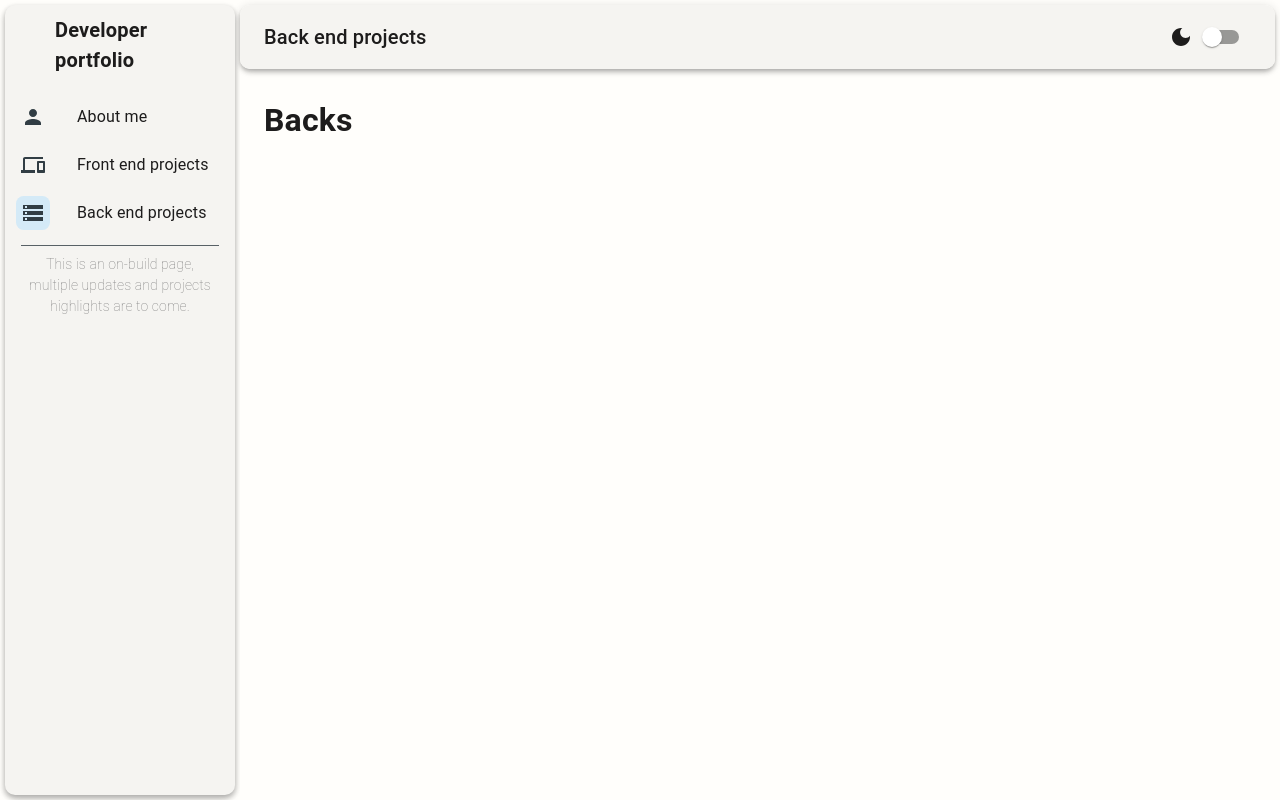
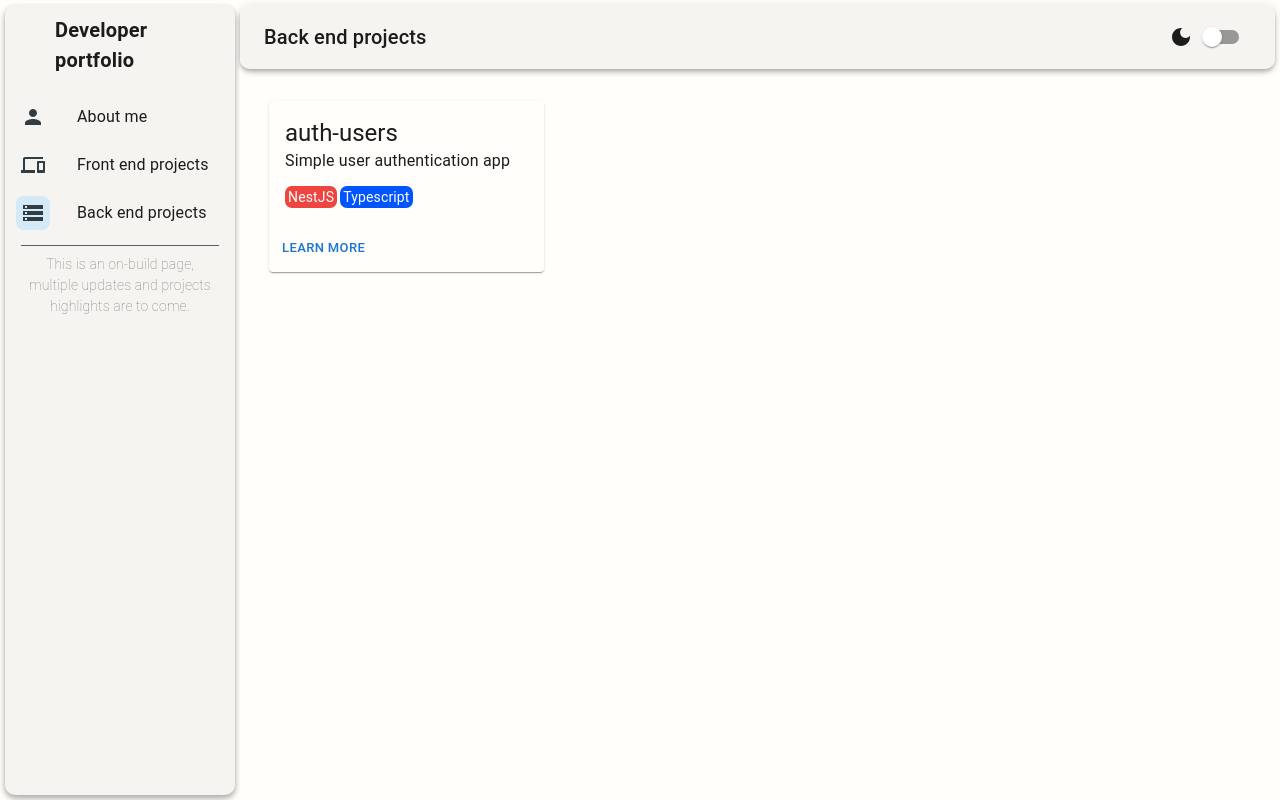
Before and after one commit to fernandoG494/dev-portfolio-v2, a React (Vite) app: page /back-projects in a window 1280 px wide. Built offline with nearby package versions, Linux system fonts and the light colour scheme.

Commit message:
Back end auth users project highlights and minor fixes

```diff
--- a/src/components/ProjectCard.tsx
+++ b/src/components/ProjectCard.tsx
@@ -1,45 +1,51 @@
 import {
-  Box,
   Button,
   Card,
   CardActions,
   CardContent,
   Typography,
 } from "@mui/material";
-import { IProject } from "../interfaces/data";
+import { useContext } from "react";
+import { Link } from "react-router-dom";
+import { useDispatch } from "react-redux";
 
-const ProjectCard = ({ title, description, technologies }: IProject) => {
-  console.log(title, description, technologies);
+import Snack from "./Snack";
+import { IProject, ITechs } from "../interfaces/data";
+import { PlaceThemeContext } from "../interfaces/theme";
+import { setActualPage, setActualTitle } from "../store/slices/layoutSlice";
 
-  const bull = (
-    <Box
-      component="span"
-      sx={{ display: "inline-block", mx: "2px", transform: "scale(0.8)" }}
-    >
-      •
-    </Box>
-  );
+import "../styles/components/ProjectCard.scss";
+
+const ProjectCard = ({ title, description, technologies, url }: IProject) => {
+  const dispatcher = useDispatch();
+  const { themeType } = useContext(PlaceThemeContext);
 
   return (
-    <Card sx={{ minWidth: 275, maxWidth: 340 }}>
+    <Card className={`Card-wrapper ${themeType}`}>
       <CardContent>
-        <Typography sx={{ fontSize: 14 }} color="text.secondary" gutterBottom>
-          Word of the Day
+        <Typography variant="h5" component="div">
+          {title}
         </Typography>
-        <Typography variant="h5" component="div">
-          be{bull}nev{bull}o{bull}lent
-        </Typography>
-        <Typography sx={{ mb: 1.5 }} color="text.secondary">
-          adjective
-        </Typography>
-        <Typography variant="body2">
-          well meaning and kindly.
-          <br />
-          {'"a benevolent smile"'}
-        </Typography>
+        <Typography sx={{ mb: 1.5 }}>{description}</Typography>
+        {technologies.map((tech: ITechs) => (
+          <Snack
+            key={tech.name}
+            technologie={tech.name}
+            backGroundColor={tech.background}
+            textColor={tech.color}
+          />
+        ))}
       </CardContent>
       <CardActions>
-        <Button size="small">Learn More</Button>
+        <Link
+          to={url}
+          onClick={() => {
+            dispatcher(setActualPage(url));
+            dispatcher(setActualTitle("Back end projects / auth-users"));
+          }}
+        >
+          <Button size="small">Learn More</Button>
+        </Link>
       </CardActions>
     </Card>
   );
--- /dev/null
+++ b/src/components/Snack.tsx
@@ -0,0 +1,16 @@
+import { ISnack } from "../interfaces/components";
+
+import "../styles/components/Snack.scss";
+
+const Snack = ({ technologie, backGroundColor, textColor }: ISnack) => {
+  return (
+    <span
+      className="Snack-wrapper"
+      style={{ backgroundColor: backGroundColor, color: textColor }}
+    >
+      {technologie}
+    </span>
+  );
+};
+
+export default Snack;
--- a/src/data/projects-data.ts
+++ b/src/data/projects-data.ts
@@ -12,3 +12,15 @@ export const Fronts: IProject[] = [
     title: "Project 2",
   },
 ];
+
+export const Backs: IProject[] = [
+  {
+    description: "Simple user authentication app",
+    technologies: [
+      { name: "NestJS", background: "#EE4540", color: "#FFFFFF" },
+      { name: "Typescript", background: "#0055FF", color: "#FFFFFF" },
+    ],
+    title: "auth-users",
+    version: "1.0",
+  },
+];
--- /dev/null
+++ b/src/interfaces/components.ts
@@ -0,0 +1,5 @@
+export interface ISnack {
+  backGroundColor?: string;
+  technologie: string;
+  textColor?: string;
+}
--- a/src/interfaces/data.ts
+++ b/src/interfaces/data.ts
@@ -4,6 +4,7 @@ export interface ISection {
 }
 
 export interface ITechs {
+  background?: string;
   color?: string;
   name: string;
 }
@@ -13,5 +14,6 @@ export interface IProject {
   difficulty?: string;
   technologies: ITechs[];
   title: string;
-  url?: string;
+  url: string;
+  version?: string;
 }
--- a/src/pages/AboutMe.tsx
+++ b/src/pages/AboutMe.tsx
@@ -157,7 +157,8 @@ const AboutMe = (): ReactNode => {
         <h3>Welcome to my developer portfolio!</h3>
         <div>
           I’m Fernando, a passionate Fullstack JavaScript web developer with a
-          preference for front-end technologies.
+          preference for front-end technologies. Currently, I’m based on
+          Aguascalientes, México.
         </div>
         <div>
           Here, you can explore some of the projects I've worked on, primarily
@@ -184,7 +185,7 @@ const AboutMe = (): ReactNode => {
         <div>
           My journey has led me to specialize in various aspects of web
           development, including security analysis and implementing cutting-edge
-          solutions. Currently, I’m based on Aguascalientes, México.
+          solutions.
         </div>
 
         <Typography
@@ -216,7 +217,7 @@ const AboutMe = (): ReactNode => {
           Professional focus
         </Typography>
         <div>
-          My role involves developing secure coding solutions fro components and
+          My role involves developing secure coding solutions for components and
           web content, reviewing vulnerabilities, and ensuring the robustness of
           applications built with React, Angular, Node, and Nest. I've also
           worked on exciting projects for companies like Walmart, Viasat, and
--- a/src/pages/BackEndProjects.tsx
+++ b/src/pages/BackEndProjects.tsx
@@ -1,5 +1,25 @@
+import ProjectCard from "../components/ProjectCard";
+import { Backs } from "../data/projects-data";
+import { IProject } from "../interfaces/data";
+
+import "../styles/pages/BackEndProjects.scss";
+
 const BackEndProjects = () => {
-  return <h1>Backs</h1>;
+  const backs = Backs;
+
+  return (
+    <div className="BackEnds-container">
+      {backs.map(({ title, description, technologies }: IProject) => (
+        <ProjectCard
+          url="/back-projects/auth-users"
+          key={title}
+          description={description}
+          technologies={technologies}
+          title={title}
+        />
+      ))}
+    </div>
+  );
 };
 
 export default BackEndProjects;
--- /dev/null
+++ b/src/pages/Backends/AuthUserPage.tsx
@@ -0,0 +1,33 @@
+import { Stack } from "@mui/material";
+import { Link } from "react-router-dom";
+import { useDispatch } from "react-redux";
+
+import { setActualPage, setActualTitle } from "../../store/slices/layoutSlice";
+
+const AuthUserPage = () => {
+  const dispatcher = useDispatch();
+
+  return (
+    <div>
+      <Stack
+        direction="row"
+        justifyContent="space-between"
+        alignItems="center"
+        spacing={2}
+      >
+        <h3>Auth users</h3>
+        <Link
+          to="/back-projects"
+          onClick={() => {
+            dispatcher(setActualPage("/back-projects"));
+            dispatcher(setActualTitle("Back end projects"));
+          }}
+        >
+          Back to projects
+        </Link>
+      </Stack>
+    </div>
+  );
+};
+
+export default AuthUserPage;
--- a/src/routes/Router.tsx
+++ b/src/routes/Router.tsx
@@ -4,6 +4,7 @@ import AboutMe from "../pages/AboutMe";
 import FrontEndProjects from "../pages/FrontEndProjects";
 import BackEndProjects from "../pages/BackEndProjects";
 import ErrorPage from "../pages/ErrorPage";
+import AuthUserPage from "../pages/Backends/AuthUserPage";
 
 const Router = () => {
   return (
@@ -25,6 +26,8 @@ const Router = () => {
         errorElement={<ErrorPage />}
       />
 
+      <Route path="/back-projects/auth-users" element={<AuthUserPage />} />
+
       <Route path="/*" element={<ErrorPage />} />
     </Routes>
   );
--- /dev/null
+++ b/src/styles/components/ProjectCard.scss
@@ -0,0 +1,16 @@
+@import "../dark-variables";
+@import "../light-variables";
+
+.Card-wrapper {
+  min-width: 275px;
+  max-width: 340px;
+  margin: 5px;
+
+  &.light {
+    color: $light-text-100;
+  }
+
+  &.dark {
+    color: $dark-text-100;
+  }
+}
--- /dev/null
+++ b/src/styles/components/Snack.scss
@@ -0,0 +1,7 @@
+.Snack-wrapper {
+  margin-right: 3px;
+  padding: 3px;
+  border-radius: 7px;
+
+  font-size: 14px;
+}
--- /dev/null
+++ b/src/styles/pages/BackEndProjects.scss
@@ -0,0 +1,9 @@
+.BackEnds-container {
+  display: flex;
+  flex-wrap: wrap;
+  justify-content: flex-start;
+}
+
+.BackEnds-element {
+  margin: 5px;
+}
```
